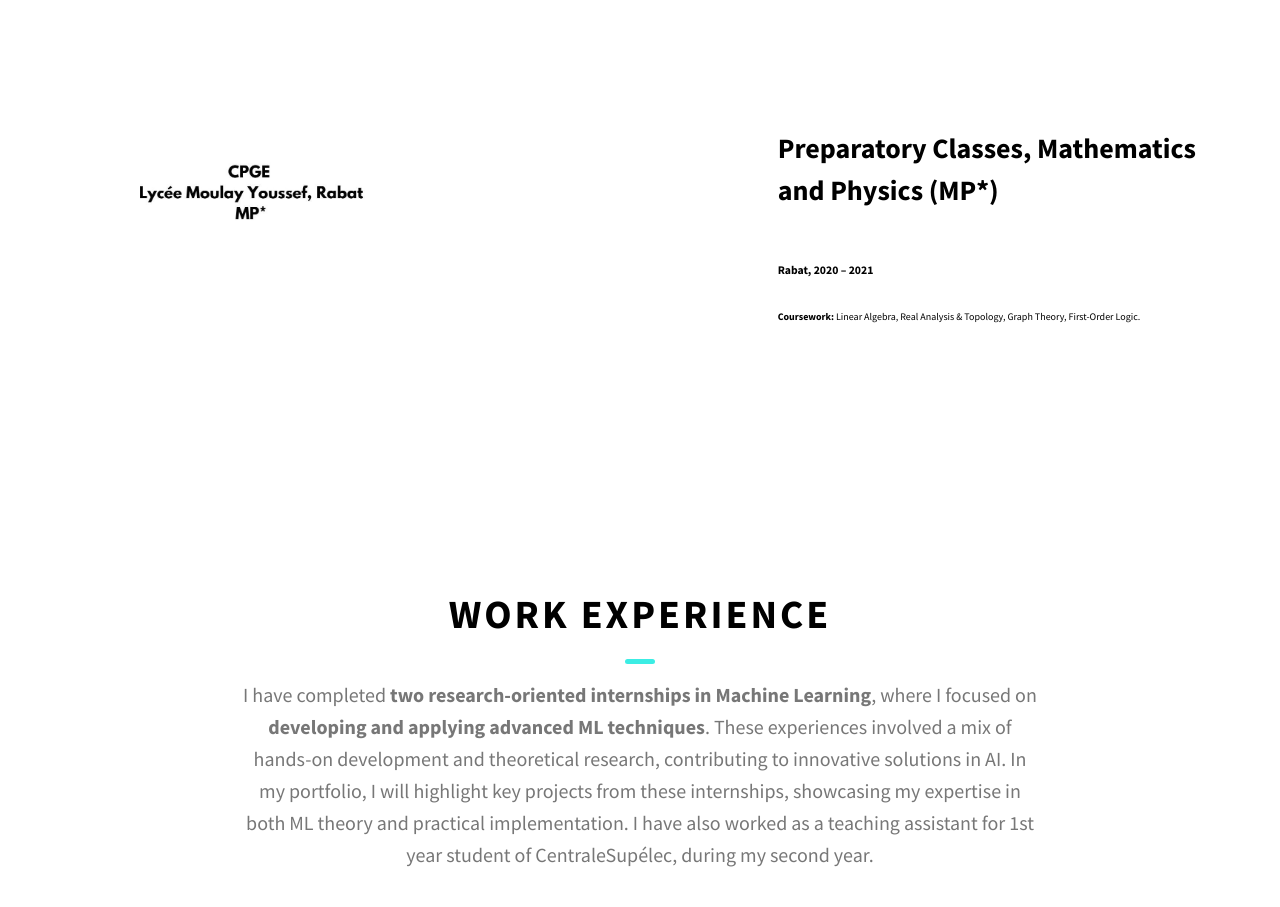
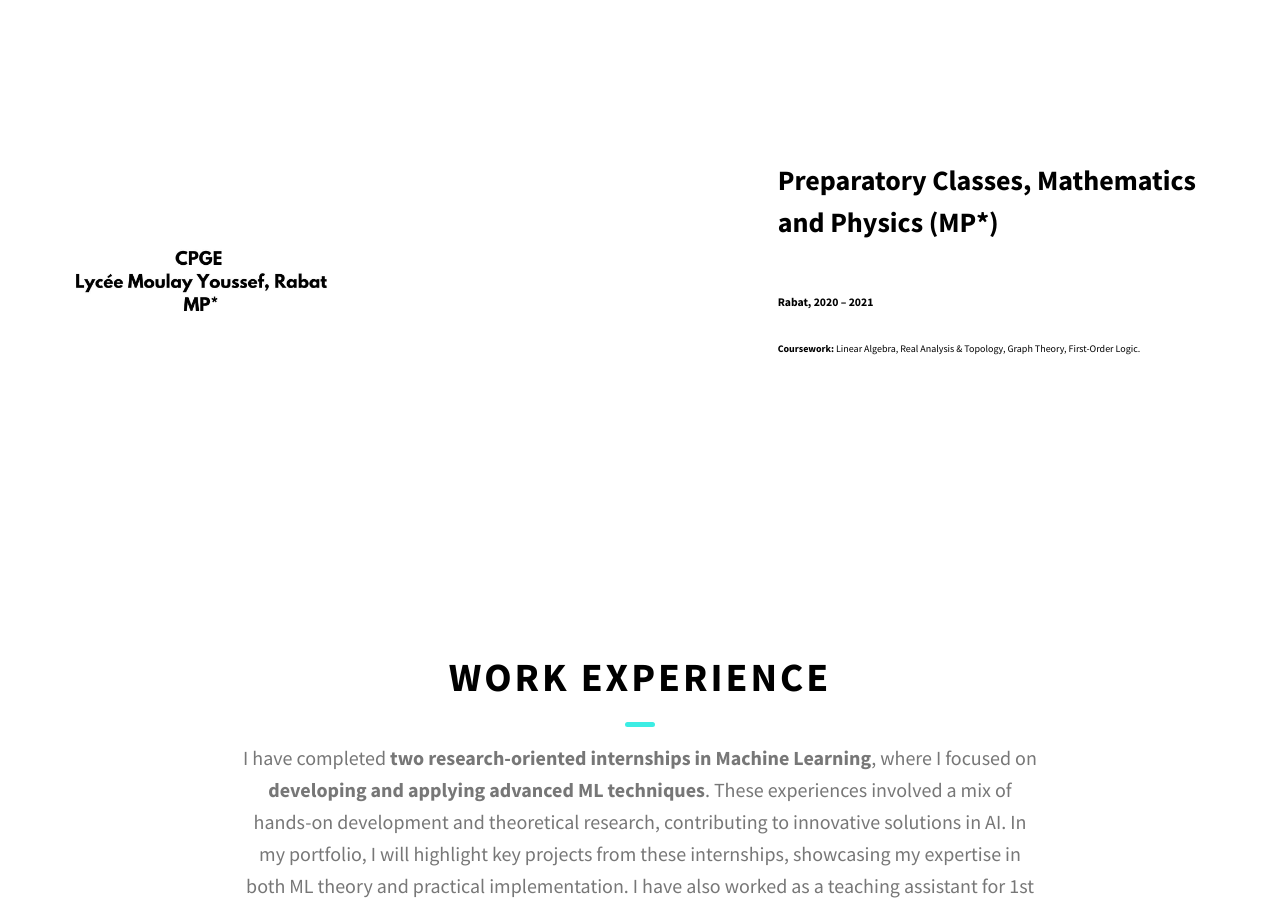
Before and after one commit to HatimRabet/personal-portfolio, a website: page index.html in a window 1280 px wide. Shown: the part 2670-3577 px from the top of the page. Drawn offline with Linux system fonts and the light colour scheme.

Commit message:
adjusting image size'

```diff
--- a/index.html
+++ b/index.html
@@ -290,11 +290,11 @@
           <div class="projects__row">
             <div class="projects__row-img-cont">
               <img
-                src="./assets/jpeg/cpge.jpeg"
+                src="./assets/jpeg/prepa.jpeg"
                 alt="Software Screenshot"
                 class="projects__row-img"
                 loading="lazy"
-                style="width: 400px; height: auto;"
+                style="width: 300px; height: auto;"
               />
             </div>
             <div class="projects__row-content">
```
Also changed, not shown: assets/jpeg/prepa.jpeg (added).
